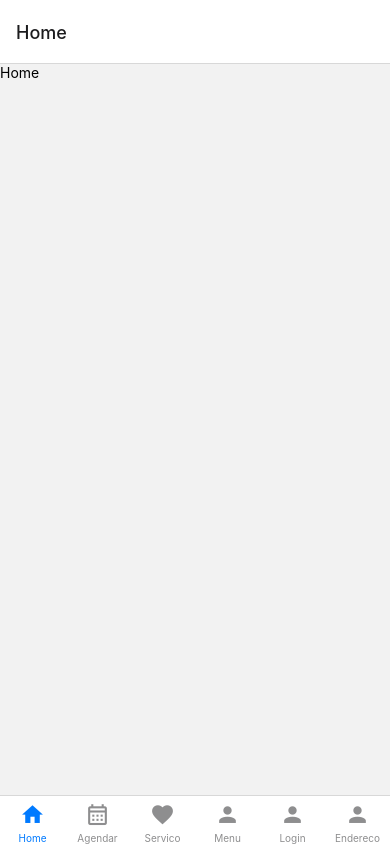
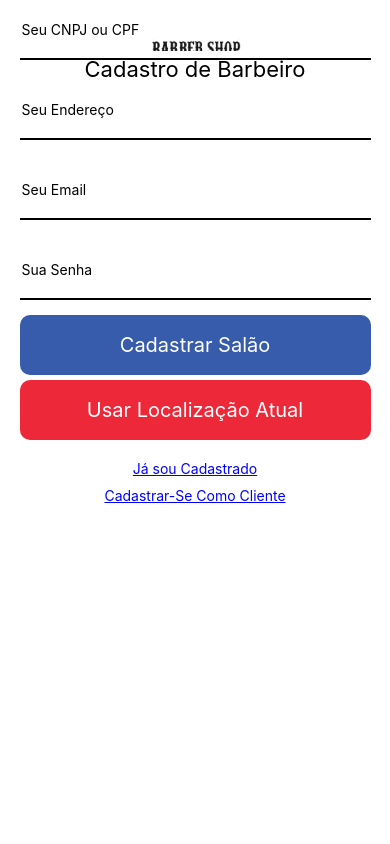
Before and after one commit to oliveira-lucas7/SalaoBarbearia, a React Native app: screen / in a window 390 px wide. Built offline with nearby package versions, Linux system fonts and the light colour scheme.

Commit message:
Components de login e cadastro feitos

```diff
--- a/App.js
+++ b/App.js
@@ -1,8 +1,10 @@
 import { StatusBar } from 'expo-status-bar';
+import { useEffect, useState } from 'react';
 import { StyleSheet, Text, View } from 'react-native';
-import { NavigationContainer } from '@react-navigation/native';
+import { NavigationContainer, useRoute } from '@react-navigation/native';
 import MaterialCommunityIcons from 'react-native-vector-icons/MaterialCommunityIcons'
 import { createBottomTabNavigator } from '@react-navigation/bottom-tabs';
+import AsyncStorage from '@react-native-async-storage/async-storage';
 
 
 //Components
@@ -13,7 +15,6 @@ import Agendar from './src/Agendar';
 import Favorito from './src/Favoritos';
 import AdicionarServico from './src/AdicionarServico';
 import Account from './src/Accout';
-import CadastroSalao from './src/CadastroSalao';
 import Login from './src/Login';
 import Menu from './src/Menu';
 import Servico from './src/Servico';
@@ -23,11 +24,32 @@ import Endereco from './src/Endereco';
 
   const Tab = createBottomTabNavigator();
 
+
   export default function App()
   {
+
+    const [logado, setLogado] = useState(false);
+
+    if( logado == false )
+    {
+      return ( <Login setLogado={setLogado}/> )
+    }
+
+    async function verificaUsuario()
+    {
+      const usuario = await AsyncStorage.getItem("usuario");
+      if( usuario != "" )
+      {
+        setLogado(true)
+      }
+    }
+
+    useEffect( () => {
+      verificaUsuario();
+    }, [])
+
     return(
       <>
-      {!Menu ? <Text></Text> :
         <NavigationContainer>
           <Tab.Navigator>
             <Tab.Screen
@@ -71,26 +93,6 @@ import Endereco from './src/Endereco';
               }}
               />
                 <Tab.Screen
-              name="Login"
-              component={Login}
-              options={{
-                tabBarLabel: 'Login',
-                tabBarIcon: ({ color, size }) => (
-                  <MaterialCommunityIcons name="account" color={color} size={size} />
-                ),
-              }}
-              />
-                {/* <Tab.Screen
-              name="CadastroSalao"
-              component={CadastroSalao}
-              options={{
-                tabBarLabel: 'CadastroSalao',
-                tabBarIcon: ({ color, size }) => (
-                  <MaterialCommunityIcons name="account" color={color} size={size} />
-                ),
-              }}
-              /> */}
-                <Tab.Screen
               name="Endereco"
               component={Endereco}
               options={{
@@ -102,7 +104,6 @@ import Endereco from './src/Endereco';
               />
           </Tab.Navigator>
         </NavigationContainer>
-         }
       </>
     )
   }
--- a/package.json
+++ b/package.json
@@ -20,7 +20,8 @@
     "react-native-gesture-handler": "^2.15.0",
     "react-native-reanimated": "^3.8.1",
     "react-native-safe-area-context": "^4.9.0",
-    "react-native-screens": "^3.29.0"
+    "react-native-screens": "^3.29.0",
+    "@react-native-async-storage/async-storage": "1.21.0"
   },
   "devDependencies": {
     "@babel/core": "^7.20.0"
--- a/src/CadastroSalao.js
+++ /dev/null
@@ -1,138 +0,0 @@
-import { Image, Text, View, StyleSheet, TextInput, TouchableOpacity } from "react-native";
-import { useState } from "react";
-
-export default function CadastroSalao()
-{
-
-    const[ salao, setSalao ] = useState("");
-    const[ cnpj, setCnpj ] = useState("");
-    const[ endereco, setEndereco ] = useState("");
-    const[ email, setEmail ] = useState("");
-    const[ senha, setSenha ] = useState("");
-    // const[ enviar, setEnviar ] = useState("");
-
-    function Salvar()
-    {
-
-    }
-
-    return(
-        <>
-            <View style={styles.container}>
-                <Image source={require('../assets/LogoBarbearia.png')} style={styles.imagem}/>
-                {/* <Text>Cadastro de Cliente</Text> */}
-            </View>
-
-            <View style={styles.forms}>
-                    <TextInput
-                    placeholder="Nome do Salão"
-                    style={styles.input}
-                    textInput={salao}
-                    onChangeText={ (digitado) => setSalao(digitado)}
-                    value={salao}
-                    >
-                    </TextInput>
-
-                    <TextInput
-                    placeholder="Seu CNPJ"
-                    style={styles.input}
-                    textInput={cnpj}
-                    onChangeText={ (digitado) => setCnpj(digitado)}
-                    value={cnpj}
-                    >
-                    </TextInput>
-
-                    <TextInput
-                    placeholder="Seu Endereço"
-                    style={styles.input}
-                    textInput={endereco}
-                    onChangeText={ (digitado) => setEndereco(digitado)}
-                    value={endereco}
-                    >
-                    </TextInput>
-
-                    <TextInput
-                    placeholder="Seu Email"
-                    style={styles.input}
-                    textInput={email}
-                    onChangeText={ (digitado) => setEmail(digitado)}
-                    value={email}
-                    >
-                    </TextInput>
-
-                    <TextInput
-                    placeholder="Sua Senha"
-                    style={styles.input}
-                    textInput={senha}
-                    onChangeText={ (digitado) => setSenha(digitado)}
-                    value={senha}
-                    >
-                    </TextInput>
-                    <Text style={styles.salao}>Cadastrar-se como Cliente</Text>
-                    <TouchableOpacity onPress={Salvar} style={styles.localizacao}>
-                        <Text style={styles.btnText}>Usar Localização Atual</Text>
-                    </TouchableOpacity>
-                    <TouchableOpacity onPress={Salvar} style={styles.cadastro}>
-                        <Text style={styles.btnText}>Cadastrar Salão</Text>
-                    </TouchableOpacity>
-            </View>
-        </>
-    )
-}
-
-const styles = StyleSheet.create({
-    container: {
-        width: "100%",
-        display: "flex",
-        alignItems: "center",
-    },
-    imagem: {
-        width: "70%",
-        height: "50%"
-    },
-    input: {
-        width: "100%",
-        height: 60,
-        borderBottomWidth: 2,
-        padding: 2,
-        marginVertical: 10,
-        display: "flex",
-    },
-    forms: {
-        width: "90%",
-        marginTop: "-55%",
-        display: "flex",
-        justifyContent: "center",
-        alignItems: "center",
-        alignSelf: "center",
-        // marginTop: 10,
-    },
-    cadastro: {
-        backgroundColor: "#365CAB",
-        color: "white",
-        width: "100%",
-        padding: 15,
-        borderRadius: 10,
-        marginTop: 10,
-        height: 60,
-    },
-    btnText: {
-        textAlign: "center",
-        color: "white",
-        fontSize: 20,
-    },
-    salao: {
-        textAlign: "center",
-        textDecorationLine: "underline",
-        color: "blue"
-    },
-    localizacao: {
-        backgroundColor: "#ED2839",
-        color: "white",
-        width: "100%",
-        padding: 15,
-        borderRadius: 10,
-        marginTop: 10,
-        height: 60,
-    }
-})
--- a/src/Login.js
+++ b/src/Login.js
@@ -1,36 +1,47 @@
-import { Text, View, StyleSheet, Image, TextInput, TouchableOpacity } from "react-native";
-import { useState } from "react";
+import React, { useEffect, useState } from 'react';
+import { Text, View, StyleSheet, Image, TextInput, TouchableOpacity } from 'react-native';
+import AsyncStorage from '@react-native-async-storage/async-storage';
 
-export default function Login() {
+export default function Login({ setLogado }) {
     const [email, setEmail] = useState("");
     const [senha, setSenha] = useState("");
     const [naTelaDeCadastro, setNaTelaDeCadastro] = useState(false);
     const [tipoDeCadastro, setTipoDeCadastro] = useState(false);
-    const[ nome, setNome ] = useState("");
-    const[ nascimento, setNascimento ] = useState("");
-    const[ cpf, setCpf ] = useState("");
+    const [nome, setNome] = useState("");
+    const [nascimento, setNascimento] = useState("");
+    const [cpf, setCpf] = useState("");
+    const [salao, setSalao] = useState("");
+    const [cnpj, setCnpj] = useState("");
+    const [endereco, setEndereco] = useState("");
+    const [erro, setErro] = useState( false );
 
-    function handleLogin() {
-        // Lógica de autenticação aqui
+    async function handleLogin() {
+
+        if( email == "lucas@gmail.com" && senha == "123")
+        {
+            await AsyncStorage.setItem('usuario', email);
+            setLogado(true);
+        } else
+        {
+            setErro(true);
+        }
     }
 
     function alternarTela() {
         setNaTelaDeCadastro(!naTelaDeCadastro);
     }
 
-    function alternarCadastro()
-    {
+    function alternarCadastro() {
         setTipoDeCadastro(!tipoDeCadastro);
     }
 
     return (
         <>
             <View style={styles.container}>
-                <Image source={require('../assets/LogoBarbearia.png')} style={styles.imagem}/>
-                {/* <Text>Cadastro de Cliente</Text> */}
-                <Text style={styles.title}>{naTelaDeCadastro ? "Login" : "Cadastro"}</Text>
+                <Image source={require('../assets/LogoBarbearia.png')} style={styles.imagem} />
+                <Text style={styles.title}>{naTelaDeCadastro ? "Login" : tipoDeCadastro ? "Cadastro de Cliente" : "Cadastro de Barbeiro"}</Text>
             </View>
-            {naTelaDeCadastro ?
+            {naTelaDeCadastro ? (
                 <View style={styles.forms}>
                     <TextInput
                         placeholder="Seu Email"
@@ -46,69 +57,88 @@ export default function Login() {
                         secureTextEntry={true}
                     />
                 </View>
-
-            :
-
+            ) : (
                 <View style={styles.forms}>
+                    {tipoDeCadastro ? (
+                        <View style={styles.container}>
                             <TextInput
                                 placeholder="Seu Nome"
                                 style={styles.input}
-                textInput={nome}
-                onChangeText={ (digitado) => setNome(digitado)}
+                                onChangeText={(digitado) => setNome(digitado)}
                                 value={nome}
-                >
-                </TextInput>
-
+                            />
                             <TextInput
-                placeholder="Data de nascimento"
+                                placeholder="Data de Nascimento"
                                 style={styles.input}
-                textInput={nascimento}
-                onChangeText={ (digitado) => setNascimento(digitado)}
+                                onChangeText={(digitado) => setNascimento(digitado)}
                                 value={nascimento}
-                >
-                </TextInput>
-
+                            />
                             <TextInput
-                placeholder="Seu cpf"
+                                placeholder="Seu CPF"
                                 style={styles.input}
-                textInput={cpf}
-                onChangeText={ (digitado) => setCpf(digitado)}
+                                onChangeText={(digitado) => setCpf(digitado)}
                                 value={cpf}
-                >
-                </TextInput>
-
+                            />
+                        </View>
+                    ) : (
+                        <View style={styles.container}>
                             <TextInput
-                placeholder="Seu email"
+                                placeholder="Nome do Salão"
                                 style={styles.input}
-                textInput={email}
-                onChangeText={ (digitado) => setEmail(digitado)}
+                                onChangeText={(digitado) => setSalao(digitado)}
+                                value={salao}
+                            />
+                            <TextInput
+                                placeholder="Seu CNPJ ou CPF"
+                                style={styles.input}
+                                onChangeText={(digitado) => setCnpj(digitado)}
+                                value={cnpj}
+                            />
+                            <TextInput
+                                placeholder="Seu Endereço"
+                                style={styles.input}
+                                onChangeText={(digitado) => setEndereco(digitado)}
+                                value={endereco}
+                            />
+                        </View>
+                    )}
+                    <TextInput
+                        placeholder="Seu Email"
+                        style={styles.input}
+                        onChangeText={(digitado) => setEmail(digitado)}
                         value={email}
-                >
-                </TextInput>
-
+                    />
                     <TextInput
-                placeholder="Sua senha"
+                        placeholder="Sua Senha"
                         style={styles.input}
-                textInput={senha}
-                onChangeText={ (digitado) => setSenha(digitado)}
+                        onChangeText={(digitado) => setSenha(digitado)}
                         value={senha}
-                >
-                </TextInput>
+                        secureTextEntry={true}
+                    />
                 </View>
-    }
-
+            )}
             <View style={styles.containerButton}>
                 <TouchableOpacity onPress={handleLogin} style={styles.login}>
-                    <Text style={styles.btnText}>{naTelaDeCadastro ? "Login" : "Cadastrar"}</Text>
+                    <Text style={styles.btnText}>{naTelaDeCadastro ? "Login" : tipoDeCadastro ? "Cadastrar" : "Cadastrar Salão"}</Text>
                 </TouchableOpacity>
+                {naTelaDeCadastro ? "" : tipoDeCadastro ? "" :
+                <TouchableOpacity style={styles.local}>
+                    <Text style={styles.btnText}>Usar Localização Atual</Text>
+                </TouchableOpacity>
+                }
                 <TouchableOpacity onPress={alternarTela}>
                     <Text style={styles.links}>
-                        {naTelaDeCadastro ? "Ainda não sou cadastrado" : "Já tenho cadastrado"}
+                        {naTelaDeCadastro ? "Ainda não sou Cadastrado" : "Já sou Cadastrado"}
+                    </Text>
+                </TouchableOpacity>
+                <TouchableOpacity onPress={alternarCadastro}>
+                    <Text style={styles.linksSalao}>
+                        {naTelaDeCadastro ? "" : tipoDeCadastro ? "Cadastrar-Se Como Barbeiro" : "Cadastrar-Se Como Cliente"}
                     </Text>
                 </TouchableOpacity>
             </View>
         </>
-    )
+    );
 }
 
 
@@ -117,7 +147,7 @@ const styles = StyleSheet.create({
         width: "100%",
         display: "flex",
         alignItems: "center",
-        marginTop: "3%",
+        marginTop: "10%",
     },
     containerButton: {
         width: "100%",
@@ -129,8 +159,8 @@ const styles = StyleSheet.create({
         justifyContent: "center"
     },
     imagem: {
-        width: "75%",
-        height: "45%"
+        width: "50%",
+        height: "40%"
     },
     input: {
         width: "100%",
@@ -142,7 +172,7 @@ const styles = StyleSheet.create({
     },
     forms: {
         width: "90%",
-        marginTop: "-45%",
+        marginTop: "-50%",
         display: "flex",
         justifyContent: "center",
         alignItems: "center",
@@ -168,14 +198,38 @@ const styles = StyleSheet.create({
         alignItems: "center",
         justifyContent: "center"
     },
+
+    local: {
+        backgroundColor: "#ED2839",
+        color: "white",
+        width: "90%",
+        padding: 15,
+        borderRadius: 10,
+        marginTop: 5,
+        height: 60,
+        display: "flex",
+        margin: 'auto',
+        textAlign: "center",
+        alignItems: "center",
+        justifyContent: "center"
+    },
+
+
     links: {
         textAlign: "center",
         textDecorationLine: "underline",
         color: "blue",
         marginTop: 20
     },
+    linksSalao: {
+        textAlign: "center",
+        textDecorationLine: "underline",
+        color: "blue",
+        marginTop: 10,
+    },
     title: {
         fontSize: 22,
         marginTop: 5
-    }
+    },
+
 })
```
Also changed, not shown: 1 other file (tests, documents, lock files or other folders). Lines whose indentation alone changed are shown as unchanged.
